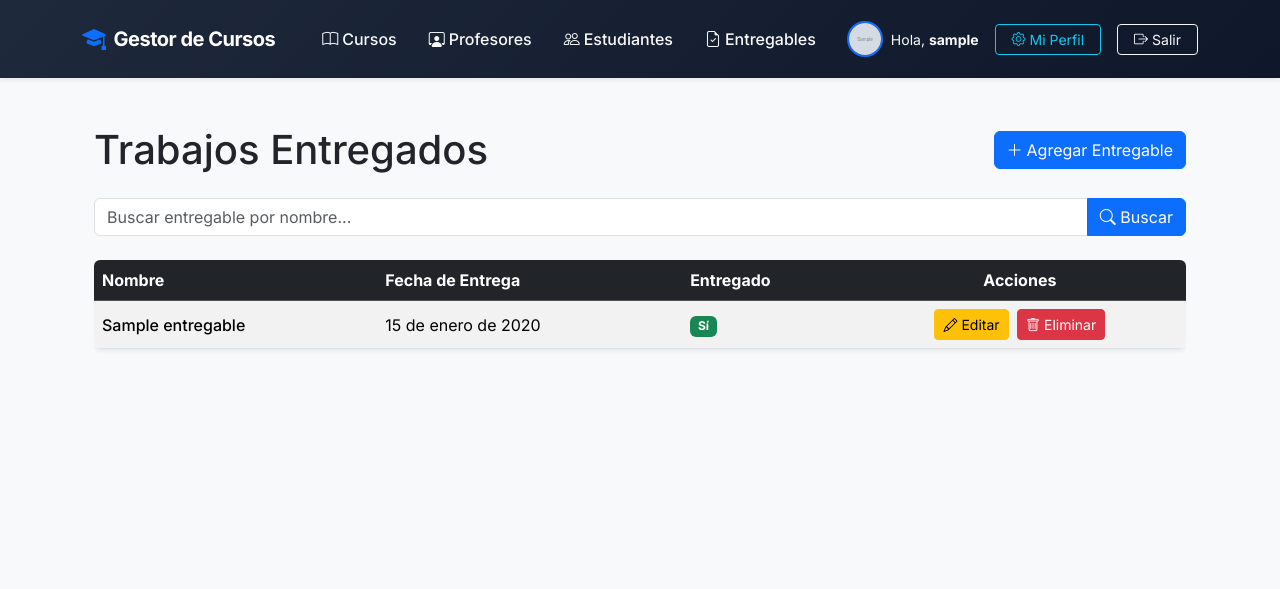
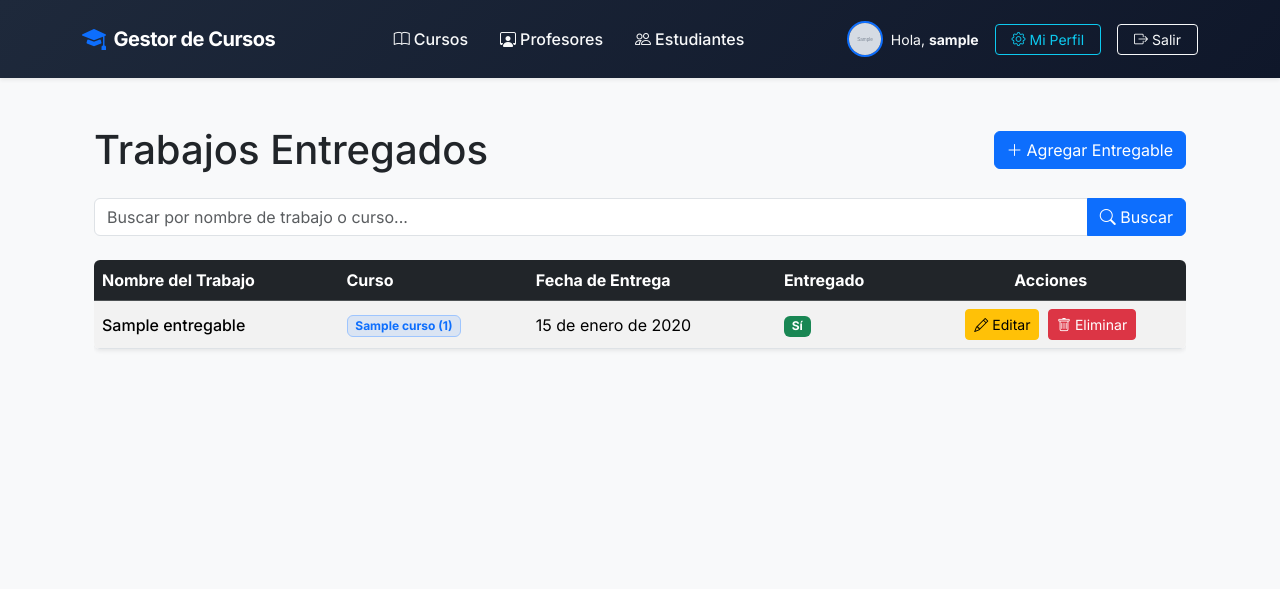
Before and after one commit to MauLen-dev/Primer-Proyecto-Cursos-Django, a Django app: page /entregables/ in a window 1280 px wide. Shown: the top 589 px of the page. Run offline with Django 5.2, Linux system fonts and the light colour scheme; a user stored in the database is signed in; tables that the repository leaves empty hold one stand-in row (values such as "Sample post"); grey boxes marked "Sample" are stand-in pictures; some libraries are stand-ins or nearby versions.

Commit message:
entregables propios a cada curso

```diff
--- a/Proyecto1/Proyecto1/templates/base.html
+++ b/Proyecto1/Proyecto1/templates/base.html
@@ -79,7 +79,7 @@
                             <span class="navbar-toggler-icon"></span>
                         </button>
 
-                        <!-- Enlaces de navegación (visibles al iniciar sesión) -->
+                        <!-- Enlaces de navegación -->
                         <div class="collapse navbar-collapse" id="navbarMain">
                             <ul class="navbar-nav mx-auto mb-2 mb-lg-0">
                                 <li class="nav-item">
@@ -95,11 +95,6 @@
                                 <li class="nav-item">
                                     <a class="nav-link text-light" href="{% url 'lista_estudiantes' %}">
                                         <i class="bi bi-people me-1"></i>Estudiantes
-                                    </a>
-                                </li>
-                                <li class="nav-item">
-                                    <a class="nav-link text-light" href="{% url 'entregables' %}">
-                                        <i class="bi bi-file-earmark-check me-1"></i>Entregables
                                     </a>
                                 </li>
                             </ul>
@@ -121,8 +116,6 @@
                                     <i class="bi bi-box-arrow-right me-1"></i>Salir
                                 </a>
                             </div>
-
-
                         </div>
                     {% endif %}
                 </div>
--- a/Proyecto1/myapp/models.py
+++ b/Proyecto1/myapp/models.py
@@ -24,11 +24,13 @@ class Curso(models.Model):
         return self.nombre
 
 class Entregable(models.Model):
+    curso = models.ForeignKey(Curso, on_delete=models.CASCADE, related_name='entregables', null=True, blank=True)
     nombre = models.CharField(max_length=100)
     fecha_de_entrega = models.DateField()
     entregado = models.BooleanField()
+
     def __str__(self):
-        return self.nombre
+        return f"{self.nombre} ({self.curso.nombre if self.curso else 'Sin curso'})"
 
 class Avatar(models.Model):
     user = models.OneToOneField(User, on_delete=models.CASCADE)
--- a/Proyecto1/myapp/templates/myapp/entregable_editar.html
+++ b/Proyecto1/myapp/templates/myapp/entregable_editar.html
@@ -7,6 +7,10 @@
     <div class="card shadow-sm p-4 mx-auto" style="max-width: 500px;">
         <form method="POST">
             {% csrf_token %}
+            <div class="mb-3">
+                <label class="form-label">Curso asociado</label>
+                {{ form.curso|add_class:"form-select" }}
+            </div>
             <div class="mb-3">
                 <label class="form-label">Nombre del Trabajo</label>
                 {{ form.nombre|add_class:"form-control" }}
--- a/Proyecto1/myapp/templates/myapp/entregable_formulario.html
+++ b/Proyecto1/myapp/templates/myapp/entregable_formulario.html
@@ -10,6 +10,11 @@
                 <div class="card-body p-4">
                     <form action="{% url 'entregableFormulario' %}" method="post" novalidate>
                         {% csrf_token %}
+                        <div class="mb-3">
+                            <label class="form-label">Curso asociado</label>
+                            {{ form.curso|add_class:"form-select" }}
+                            {{ form.curso.errors }}
+                        </div>
                         <div class="mb-3">
                             <label class="form-label">Nombre del Trabajo</label>
                             {{ form.nombre|add_class:"form-control" }}
--- a/Proyecto1/myapp/templates/myapp/entregables.html
+++ b/Proyecto1/myapp/templates/myapp/entregables.html
@@ -2,16 +2,37 @@
 {% block title %} Página de Entregas {% endblock %}
 {% block content %}
 <div class="container mt-4">
-    <div class="d-flex justify-content-between align-items-center mb-4">
-        <h1 class="mb-0">Trabajos Entregados</h1>
-        <a class="btn btn-primary" href="{% url 'entregableFormulario' %}">
-            <i class="bi bi-plus-lg me-1"></i>Agregar Entregable
-        </a>
+    <div class="d-flex justify-content-between align-items-center mb-4 flex-wrap gap-2">
+        <div>
+            <h1 class="mb-0">
+                Trabajos Entregados
+                {% if curso_seleccionado %}
+                    <span class="text-primary fs-3">- {{ curso_seleccionado.nombre }} (Camada {{ curso_seleccionado.camada }})</span>
+                {% endif %}
+            </h1>
+        </div>
+        <div class="d-flex gap-2">
+            {% if curso_seleccionado %}
+                <a class="btn btn-outline-secondary" href="{% url 'entregables' %}">
+                    Ver todos los cursos
+                </a>
+                <a class="btn btn-primary" href="{% url 'entregableFormulario' %}?curso_id={{ curso_seleccionado.id }}">
+                    <i class="bi bi-plus-lg me-1"></i>Agregar a este Curso
+                </a>
+            {% else %}
+                <a class="btn btn-primary" href="{% url 'entregableFormulario' %}">
+                    <i class="bi bi-plus-lg me-1"></i>Agregar Entregable
+                </a>
+            {% endif %}
+        </div>
     </div>
 
     <form method="get" action="{% url 'entregables' %}" class="mb-4">
+        {% if curso_seleccionado %}
+            <input type="hidden" name="curso_id" value="{{ curso_seleccionado.id }}">
+        {% endif %}
         <div class="input-group">
-            <input type="text" name="q" class="form-control" placeholder="Buscar entregable por nombre..." value="{{ query|default_if_none:'' }}">
+            <input type="text" name="q" class="form-control" placeholder="Buscar por nombre de trabajo o curso..." value="{{ query|default_if_none:'' }}">
             <button type="submit" class="btn btn-primary">
                 <i class="bi bi-search"></i> Buscar
             </button>
@@ -22,7 +43,8 @@
         <table class="table table-striped table-hover align-middle shadow-sm bg-white rounded overflow-hidden">
             <thead class="table-dark">
                 <tr>
-                    <th scope="col">Nombre</th>
+                    <th scope="col">Nombre del Trabajo</th>
+                    <th scope="col">Curso</th>
                     <th scope="col">Fecha de Entrega</th>
                     <th scope="col">Entregado</th>
                     <th scope="col" class="text-center">Acciones</th>
@@ -32,6 +54,15 @@
                 {% for entregable in entregables %}
                 <tr>
                     <td class="fw-medium">{{ entregable.nombre }}</td>
+                    <td>
+                        {% if entregable.curso %}
+                            <span class="badge bg-primary bg-opacity-10 text-primary border border-primary-subtle">
+                                {{ entregable.curso.nombre }} ({{ entregable.curso.camada }})
+                            </span>
+                        {% else %}
+                            <span class="text-muted small">Sin asignar</span>
+                        {% endif %}
+                    </td>
                     <td>{{ entregable.fecha_de_entrega }}</td>
                     <td>
                         {% if entregable.entregado %}
@@ -51,7 +82,7 @@
                 </tr>
                 {% empty %}
                 <tr>
-                    <td colspan="4" class="text-center text-muted py-4">No hay entregables registrados.</td>
+                    <td colspan="5" class="text-center text-muted py-4">No hay entregables registrados para mostrar.</td>
                 </tr>
                 {% endfor %}
             </tbody>
--- a/Proyecto1/myapp/views.py
+++ b/Proyecto1/myapp/views.py
@@ -242,21 +242,40 @@ def estudiante_eliminar(request, id):
 @login_required
 def entregables(request):
     query = request.GET.get('q')
+    curso_id = request.GET.get('curso_id')
+    curso_seleccionado = None
+
+    entregables_qs = Entregable.objects.select_related('curso').all()
+
+    if curso_id:
+        curso_seleccionado = get_object_or_404(Curso, id=curso_id)
+        entregables_qs = entregables_qs.filter(curso_id=curso_id)
+
     if query:
-        entregables = Entregable.objects.filter(nombre__icontains=query)
-    else:
-        entregables = Entregable.objects.all()
-    return render(request, 'myapp/entregables.html', {'entregables': entregables, 'query': query})
+        entregables_qs = entregables_qs.filter(
+            models.Q(nombre__icontains=query) |
+            models.Q(curso__nombre__icontains=query)
+        )
+
+    return render(request, 'myapp/entregables.html', {
+        'entregables': entregables_qs,
+        'query': query,
+        'curso_seleccionado': curso_seleccionado
+    })
 
 @login_required
 def entregableFormulario(request):
+    curso_id = request.GET.get('curso_id')
     if request.method == 'POST':
         form = EntregableForm(request.POST)
         if form.is_valid():
-            form.save()
+            entregable = form.save()
+            if entregable.curso:
+                return redirect(f"/entregables/?curso_id={entregable.curso.id}")
             return redirect('entregables')
     else:
-        form = EntregableForm()
+        initial_data = {'curso': curso_id} if curso_id else {}
+        form = EntregableForm(initial=initial_data)
     return render(request, 'myapp/entregable_formulario.html', {'form': form})
 
 @login_required
```
Also changed, not shown: Proyecto1/myapp/forms.py (+7 -1 lines), Proyecto1/myapp/templates/myapp/cursos.html (+8 -2 lines), Proyecto1/myapp/migrations/0003_entregable_curso.py (added). Lines whose indentation alone changed are shown as unchanged.
